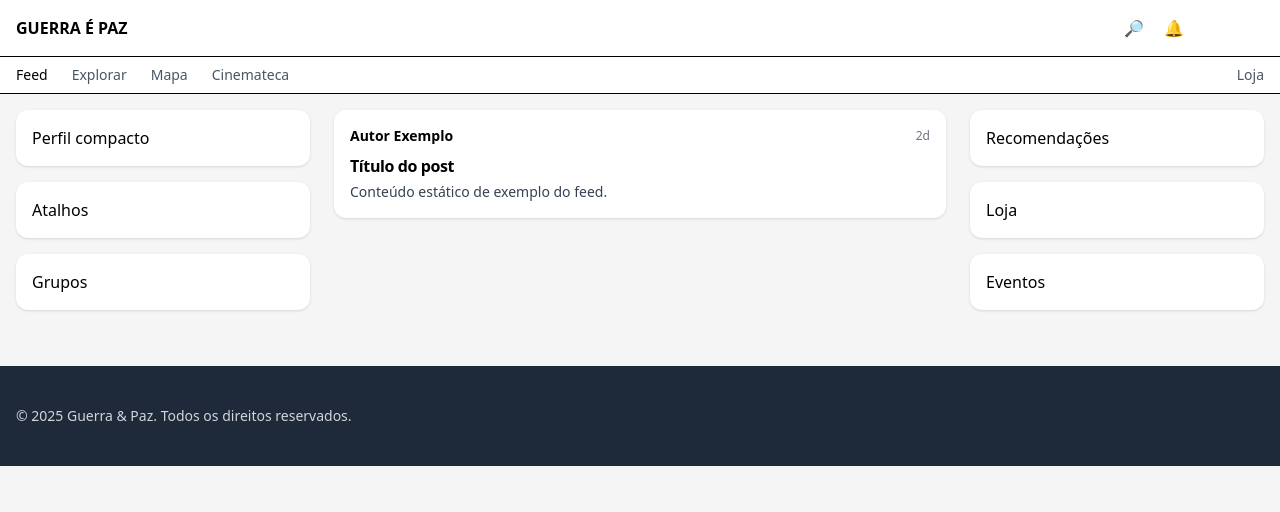
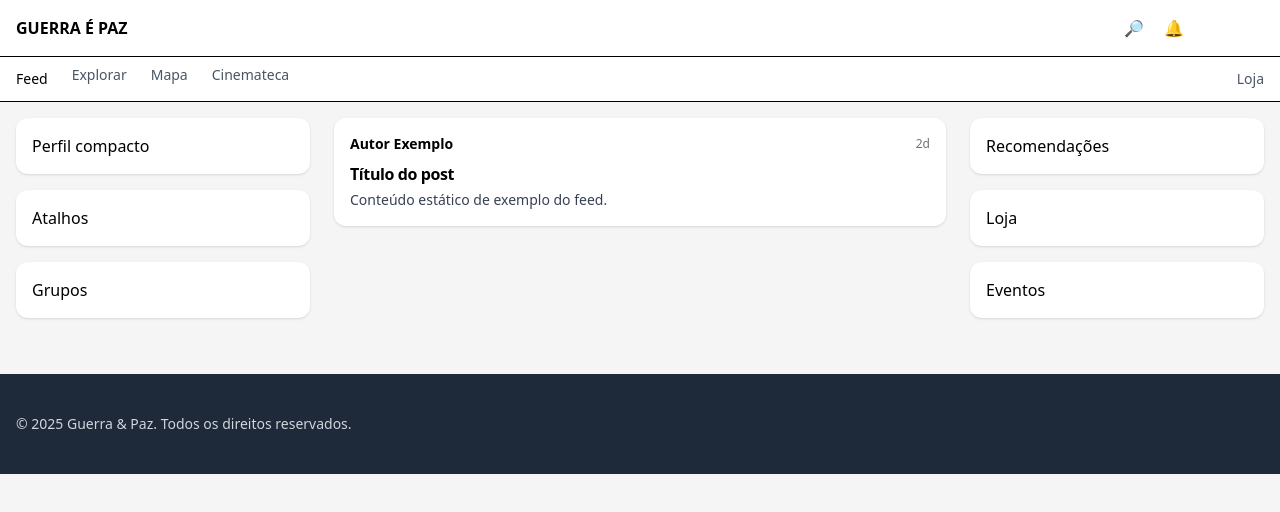
Before and after one commit to ricardodelnery/GUERRAEPAZ-REDESOCIAL, a Next.js app: page / in a window 1280 px wide. Shown: the top 512 px of the page. Built offline with nearby package versions, Linux system fonts and the light colour scheme.

Commit message:
style(nav): abas com sublinhado na ativa e padding nas demais

```diff
--- a/app/layout.tsx
+++ b/app/layout.tsx
@@ -21,9 +21,9 @@ export default function RootLayout({ children }: { children: React.ReactNode })
           <nav aria-label="Navegação secundária" className="hidden md:block bg-white border-t">
             <div className="max-w-7xl mx-auto px-4 flex items-center gap-6 py-2 text-sm">
               <a className="text-brand-red font-medium" href="#">Feed</a>
-              <a className="text-gray-600 hover:text-brand-red" href="#">Explorar</a>
-              <a className="text-gray-600 hover:text-brand-red" href="#">Mapa</a>
-              <a className="text-gray-600 hover:text-brand-red" href="#">Cinemateca</a>
+              <a className="text-gray-600 hover:text-brand-red pb-2" href="#">Explorar</a>
+              <a className="text-gray-600 hover:text-brand-red pb-2" href="#">Mapa</a>
+              <a className="text-gray-600 hover:text-brand-red pb-2" href="#">Cinemateca</a>
               <a className="text-gray-600 hover:text-brand-red ml-auto" href="#">Loja</a>
             </div>
           </nav>
```
